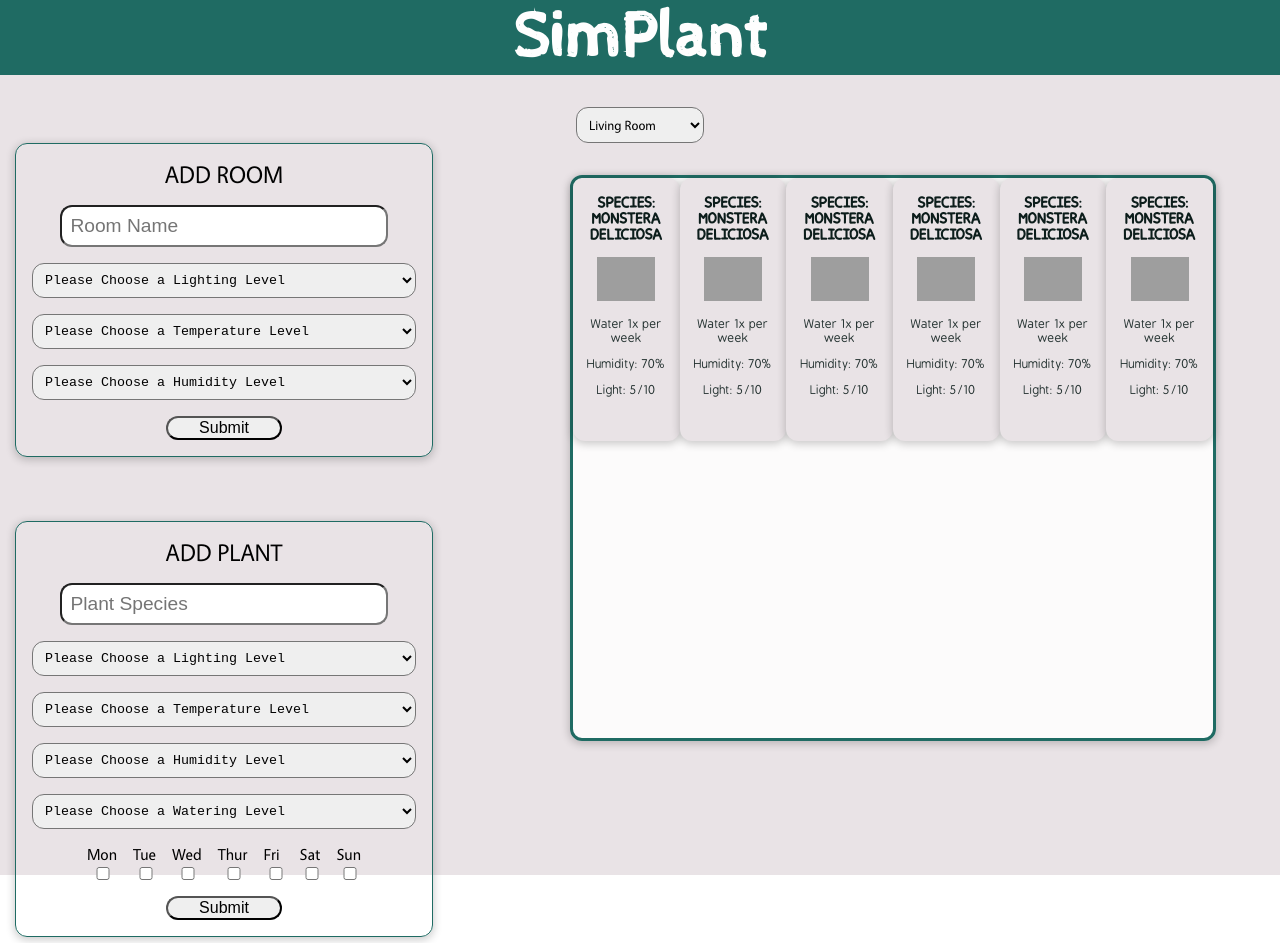
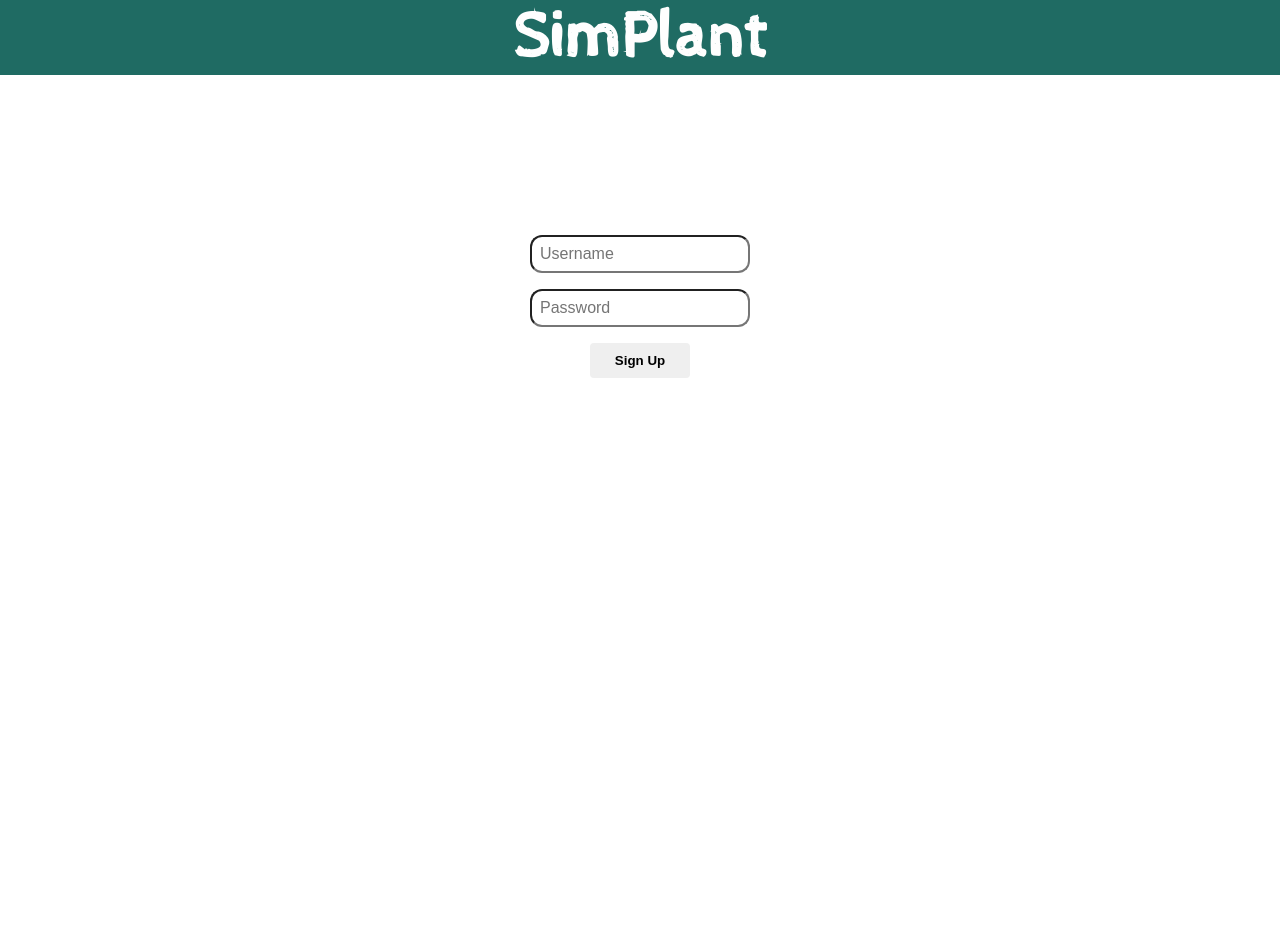
Before and after one commit to SimPlant/SimPlant, a React app: page /signup in a window 1280 px wide. After the commit the page ends 800 px from the top, so only its background shows below. Built offline with nearby package versions, Linux system fonts and the light colour scheme; grey boxes are pictures that could not be loaded.

Commit message:
created basic login and signup pages; modified page routing to include signup page

```diff
--- a/src/app/App.jsx
+++ b/src/app/App.jsx
@@ -1,30 +1,64 @@
-import React, { useState, useEffect } from 'react';
+import React, { useState } from 'react';
+import { BrowserRouter, Routes, Route } from 'react-router-dom';
 import Header from './components/header/header.jsx';
 import MainPage from './components/mainPage/mainPage.jsx';
 import Login from './pages/Login.js';
+import Signup from './pages/Signup.js';
 import './application.scss';
 
 function App() {
   const [loggedIn, setLoggedIn] = useState();
 
-  // if user is not logged in, load Login component to require login
-  // if (!loggedIn) {
+//   // if user is not logged in, load Login component to require login
+//   if (!loggedIn) {
+//     return (
+//       <>
+//         <Header />
+//         <Login setLoggedIn={setLoggedIn} />
+//       </>
+//     )
+//   }
+
+//   // if user is logged in, display homepage
 //   return (
-  //     <>
+//     <div id="app">
 //       <Header />
-  //       <Login setLoggedIn={setLoggedIn} />
-  //     </>
-  //   )
-  // }
 
-  // if user is logged in, display homepage
+//       <MainPage />
+//     </div>
+//   );
+
+  return (
+    <BrowserRouter>
+      <Routes>
+        <Route path="/"  element={
+          (() => {
+            if (!loggedIn) {
+              return (
+                <>
+                  <Header />
+                  <Login setLoggedIn={setLoggedIn} />
+                </>
+              )
+            } else {
               return (
                 <div id="app">
                   <Header />
-
                   <MainPage />
                 </div>
               );
             }
+          })()
+        } />
+        <Route path="/signup" element={
+          <>
+            <Header />
+            <Signup />
+          </>
+        } />
+      </Routes>
+    </BrowserRouter>
+  )
+}
 
 export default App;
--- a/src/app/components/formContainer/formContainer.jsx
+++ b/src/app/components/formContainer/formContainer.jsx
@@ -30,31 +30,31 @@ export default function FormContainer() {
         <FormSelect name="plantWatering" property="Watering"/>
         <div className="schedule">
           <div>
-            <label for="">Mon</label>
+            <label htmlFor="">Mon</label>
             <input type="checkbox" name="Mon" value="Mon"></input>
           </div>
           <div>
-            <label for="">Tue</label>
+            <label htmlFor="">Tue</label>
             <input type="checkbox" name="Tue" value="Tue"></input>
           </div>
           <div>
-            <label for="">Wed</label>
+            <label htmlFor="">Wed</label>
             <input type="checkbox" name="Wed" value="Wed"></input>
           </div>
           <div>
-            <label for="">Thur</label>
+            <label htmlFor="">Thur</label>
             <input type="checkbox" name="Thur" value="Thur"></input>
           </div>
           <div>
-            <label for="">Fri</label>
+            <label htmlFor="">Fri</label>
             <input type="checkbox" name="Fri" value="Fri"></input>
           </div>
           <div>
-            <label for="">Sat</label>
+            <label htmlFor="">Sat</label>
             <input type="checkbox" name="Sat" value="Sat"></input>
           </div>
           <div>
-            <label for="">Sun</label>
+            <label htmlFor="">Sun</label>
             <input type="checkbox" name="Sun" value="Sun"></input>
           </div>
         </div>
--- a/src/app/index.js
+++ b/src/app/index.js
@@ -11,11 +11,9 @@ div.setAttribute('id', 'root');
 const root = createRoot(div);
 
 root.render(
-  <BrowserRouter>
-    <GoogleOAuthProvider clientId="1041871188658-v88vuae2b2d9ijt7see44igk1tg0lptj.apps.googleusercontent.com">
-      <App />
-    </GoogleOAuthProvider>
-  </BrowserRouter>
+  <GoogleOAuthProvider clientId="1041871188658-v88vuae2b2d9ijt7see44igk1tg0lptj.apps.googleusercontent.com">
+    <App />
+  </GoogleOAuthProvider>
 );
 // Client ID:
 // 1041871188658-v88vuae2b2d9ijt7see44igk1tg0lptj.apps.googleusercontent.com
--- a/src/app/pages/Login.js
+++ b/src/app/pages/Login.js
@@ -1,20 +1,35 @@
-import React, { useState } from 'react';
+import React, { useState, useRef } from 'react';
 import { Link } from 'react-router-dom'
 import { GoogleLogin } from '@react-oauth/google';
 import jwt_decode from "jwt-decode";
 import './LoginStyle.scss';
 
 export default function Login(props) {
-  // const [username, setUsername] = useState();
-  // const [password, setPassword] = useState();
+  const username = useRef();
+  const password = useRef();
 
-  // const handleClick = async e => {
-  //   const token = await loginUser({
-  //       username,
-  //       password
-  //   });
-  //   props.setLoggedIn(token);
-  // }
+  const userLogin = async credentials => {
+    console.log('username: ', username.current.value);
+    console.log('password: ', password.current.value);
+    // fetch call to validate user
+    // const data = await fetch('http://localhost:3000/users', {
+    //     method: 'POST',
+    //     headers: {
+    //         'Content-Type': 'application/json'
+    //     },
+    //     body: JSON.stringify(credentials)
+    // })
+    // return data;
+  }
+
+  const handleClickLogin = async () => {
+    const result = await userLogin({
+        username,
+        password
+    });
+    // if result is true (verified user), set loggedIn to true
+    // props.setLoggedIn(true);
+  }
 
   return (
     <div className='loginPage'>
@@ -31,14 +46,14 @@ export default function Login(props) {
         }}
       />
       {/* database user */}
-      {/* <input id='usernameInput' placeholder='Username' onChange={e => setUsername(e.target.value)}></input>
-      <input placeholder='Password' onChange={e => setPassword(e.target.value)} ></input>
+      <input ref={username} id="username" placeholder="Username"></input>
+      <input ref={password} id="password" placeholder="Password"></input>
       <div>
-          <button onClick={handleClick}>Login</button>
+          <button onClick={handleClickLogin}>Login</button>
           <Link to="/signup">
             <button>Sign Up</button>
           </Link>
-      </div> */}
+      </div>
     </div>
   )
 }
--- a/src/app/pages/LoginStyle.scss
+++ b/src/app/pages/LoginStyle.scss
@@ -1,6 +1,31 @@
+button {
+  cursor: pointer;
+  border: 0;
+  border-radius: 4px;
+  font-weight: 600;
+  margin: 0 10px;
+  width: 100px;
+  padding: 10px 0;
+  transition: 0.2s;
+}
+
+button:hover {
+  color: white;
+  background-color: rgba(104, 85, 224, 1);
+}
+
+input {
+  width: 200px;
+  font-size: 1rem;
+  margin: 0;
+}
+
 .loginPage {
   display: flex;
+  flex-direction: column;
   justify-content: center;
+  align-items: center;
+  gap: 1rem;
   position: relative;
   top: 20%;
 }
--- /dev/null
+++ b/src/app/pages/Signup.js
@@ -0,0 +1,38 @@
+import React, { useRef } from 'react';
+import './SignupStyle.scss';
+
+export default function Signup(props) {
+  const username = useRef();
+  const password = useRef();
+
+  const userCreate = async credentials => {
+    console.log('username: ', username.current.value);
+    console.log('password: ', password.current.value);
+    // fetch call to create user
+    // const data = await fetch('http://localhost:3000/users', {
+    //     method: 'POST',
+    //     headers: {
+    //         'Content-Type': 'application/json'
+    //     },
+    //     body: JSON.stringify(credentials)
+    // })
+    // return data;
+  }
+
+  const handleClickSignup = async () => {
+    const result = await userCreate({
+        username,
+        password
+    });
+    // if user creation is successful, set loggedIn to true
+    // props.setLoggedIn(true);
+  }
+
+  return (
+    <div className="signup">
+      <input ref={username} id="usernameS" placeholder="Username"></input>
+      <input ref={password} id="passwordS" placeholder="Password"></input>
+      <button onClick={handleClickSignup}>Sign Up</button>
+    </div>
+  )
+}
--- /dev/null
+++ b/src/app/pages/SignupStyle.scss
@@ -0,0 +1,9 @@
+.signup {
+  display: flex;
+  flex-direction: column;
+  justify-content: center;
+  align-items: center;
+  gap: 1rem;
+  position: relative;
+  top: 20%;
+}
```
Also changed, not shown: 1 other file (tests, documents, lock files or other folders). Lines whose indentation alone changed are shown as unchanged.
